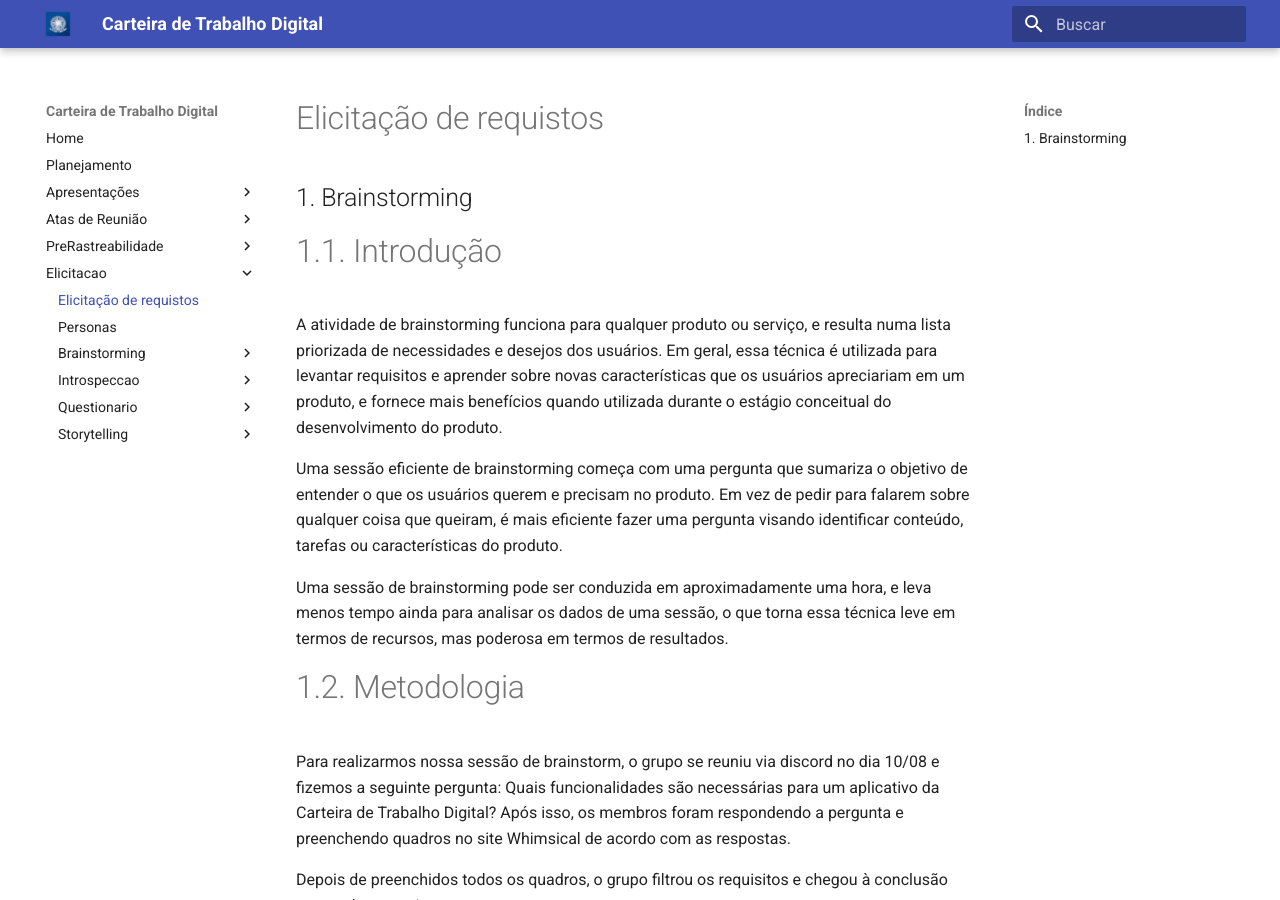
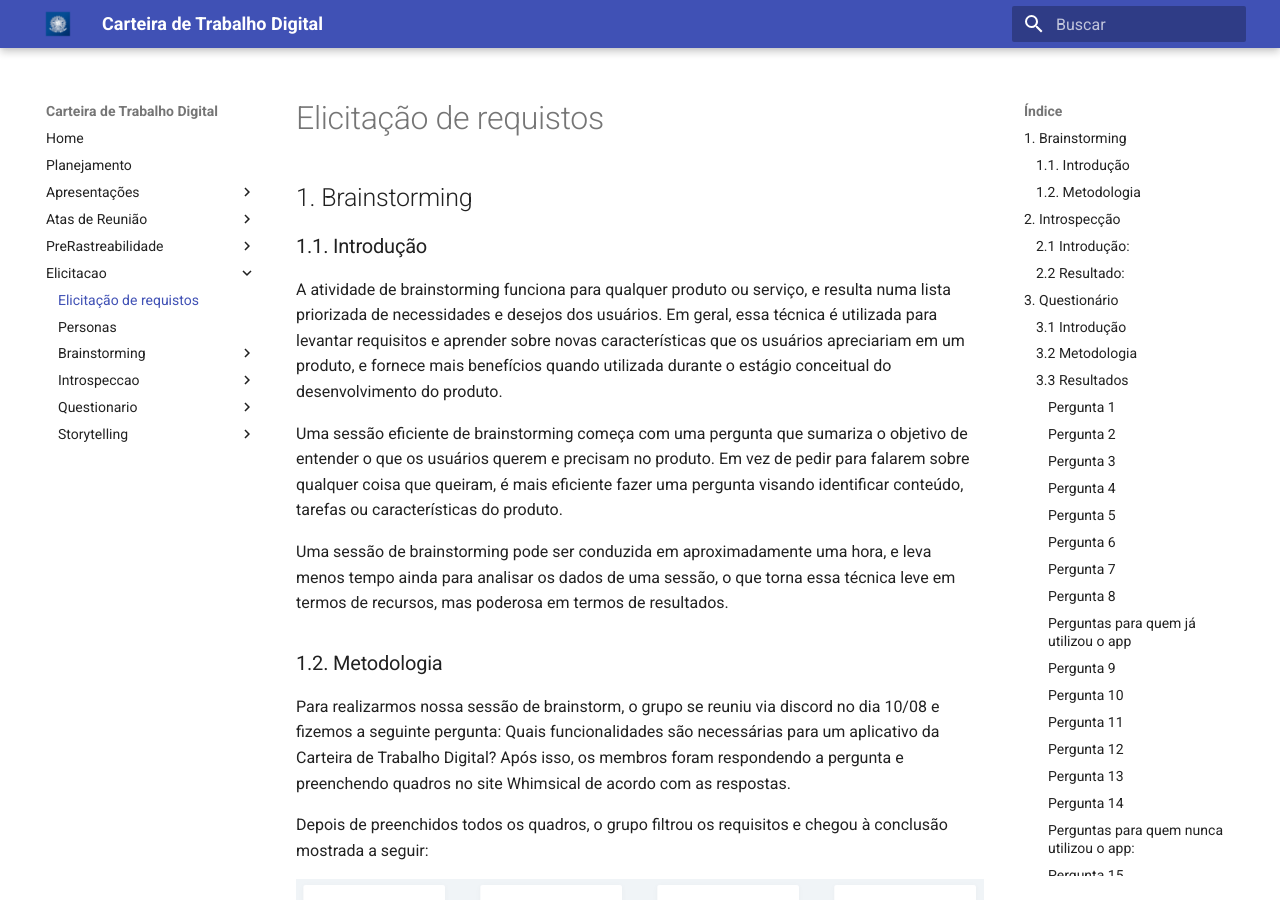
Before and after one commit to Requisitos-de-Software/2021.1-CarteiradeTrabalhoDigital, an MkDocs documentation site: the page built from docs/elicitacao/elicitacao.md, in a window 1280 px wide and 900 px high. Built offline with MkDocs 1.6.1 and Material for MkDocs 9.7.7, drawn with Linux system fonts in a browser that asks for light colours.

Commit message:
fix typos

```diff
--- a/docs/elicitacao/elicitacao.md
+++ b/docs/elicitacao/elicitacao.md
@@ -2,7 +2,7 @@
 
 ## 1. Brainstorming
 
-# 1.1. Introdução
+### 1.1. Introdução
 
 A atividade de brainstorming funciona para qualquer produto ou serviço, e resulta numa lista priorizada de necessidades e desejos dos usuários. Em geral, essa técnica é utilizada para levantar requisitos e aprender sobre novas características que os usuários apreciariam em um produto, e fornece mais benefícios quando utilizada durante o estágio conceitual do desenvolvimento do produto.
 
@@ -11,7 +11,7 @@
 Uma sessão de brainstorming pode ser conduzida em aproximadamente uma hora, e leva menos tempo ainda para analisar os dados de uma sessão, o que torna essa técnica leve em termos de recursos, mas poderosa em termos de resultados.
 
 
-# 1.2. Metodologia
+### 1.2. Metodologia
 
 Para realizarmos nossa sessão de brainstorm, o grupo se reuniu via discord no dia 10/08 e fizemos a seguinte pergunta: Quais funcionalidades são necessárias para um aplicativo da Carteira de Trabalho Digital?
 Após isso, os membros foram respondendo a pergunta e preenchendo quadros no site Whimsical de acordo com as respostas.
```
